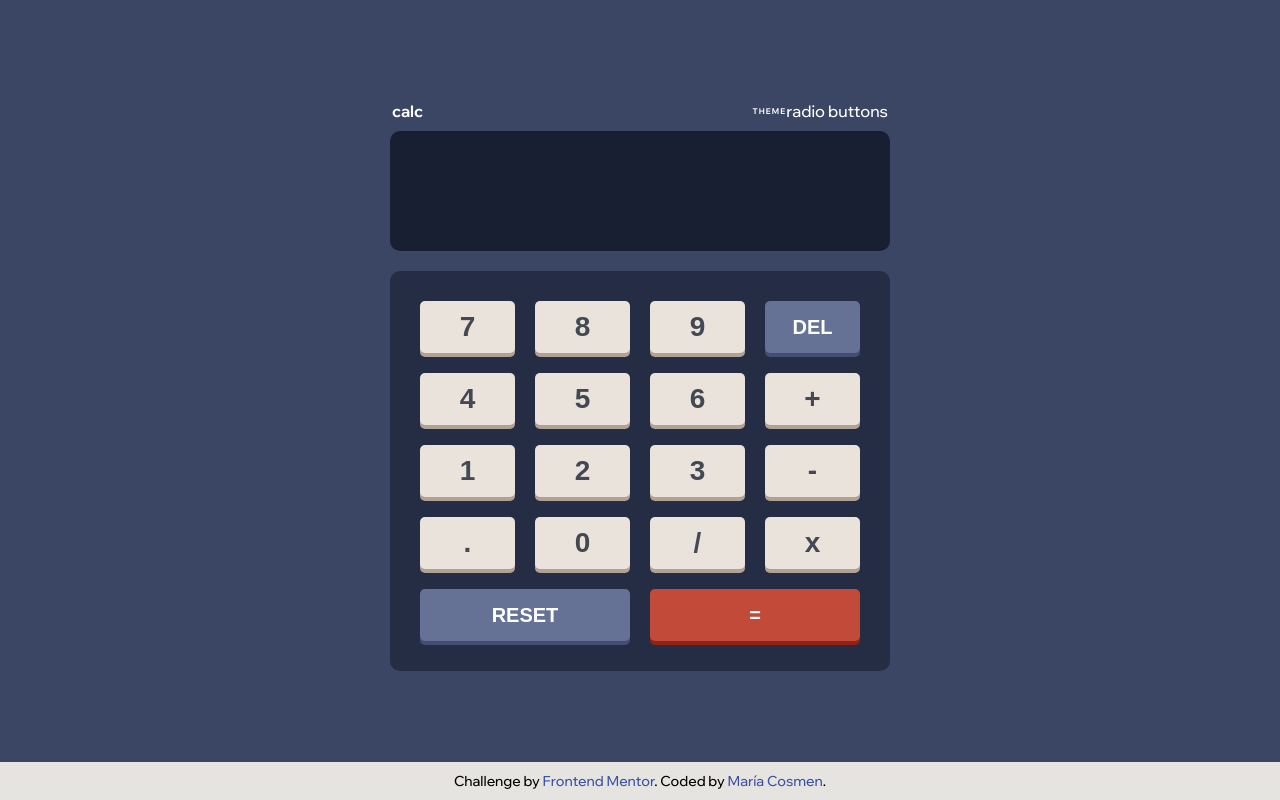
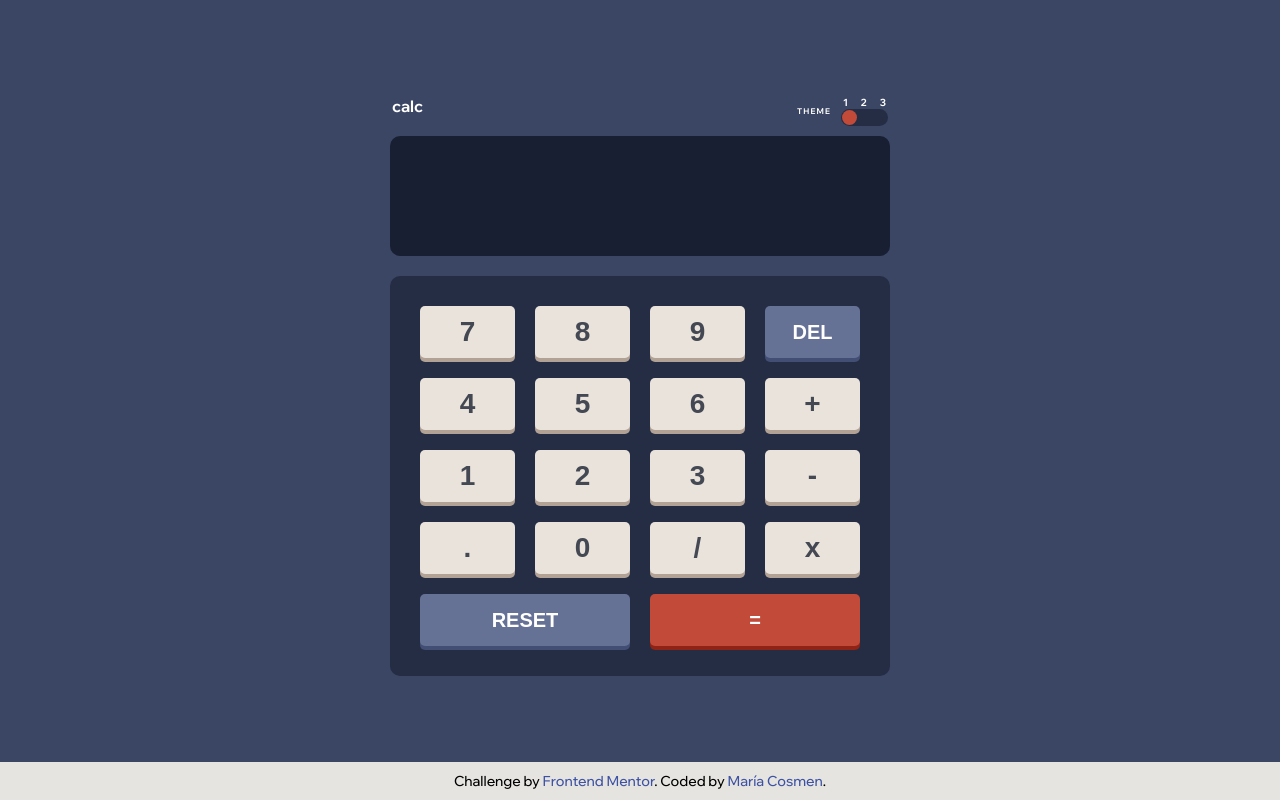
Before and after one commit to mcosme000/calculator-app, a website with bundled scripts: page index.html in a window 1280 px wide. Built offline with nearby package versions, Linux system fonts and the light colour scheme.

Commit message:
Create toggle element and switch between themes

```diff
--- a/index.html
+++ b/index.html
@@ -14,7 +14,18 @@
           <h4>calc</h4>
           <div class="theme-selector">
             <p class="theme">THEME</p>
-            <p>radio buttons</p>
+            <div class="toggle">
+              <div class="labels">
+                <p>1</p>
+                <p>2</p>
+                <p>3</p>
+              </div>
+              <div class="radio-buttons">
+                <input type="radio" name="toggle" id="dark" class="btn">
+                <input type="radio" name="toggle" id="light" class="btn">
+                <input type="radio" name="toggle" id="neon" class="btn">
+            </div>
+            </div>
           </div>
         </div>
         <div class="screen padding">
--- a/src/themes.js
+++ b/src/themes.js
@@ -1,3 +1,22 @@
 export function handleThemes() {
-  console.log("Hello from themes!!!!")
+  let inputs = document.querySelectorAll("input");
+  const body = document.querySelector("body");
+  inputs = [...inputs]
+
+  function changeStyle(input) {
+    console.log(`Selected input: ${input.id}`)
+    console.log('Changing the styles!!')
+    body.className = '';
+    body.classList.add(`${input.id}-theme`)
+  }
+
+
+  inputs.forEach(input => {
+    input.addEventListener('click', () => {
+      input.style.opacity = '1';
+      changeStyle(input);
+      const different = inputs.filter(item => item !== input)
+      different.forEach(diff => diff.style.opacity = '0')
+    })
+  })
 }
--- a/styles.scss
+++ b/styles.scss
@@ -3,6 +3,7 @@
 @import './styles/screen';
 @import './styles/calculator';
 @import './styles/attribution';
+@import './styles/toggle';
 
 // google fonts
 @import url('https://fonts.googleapis.com/css2?family=Wix+Madefor+Display:wght@500;600;700&display=swap');
--- a/styles/calculator.scss
+++ b/styles/calculator.scss
@@ -45,6 +45,13 @@ button {
   .top-section {
     color: var(--gray);
   }
+
+  .radio-buttons {
+    background: var(--light-calculator);
+    input {
+      background: var(--equal-light);
+    }
+  }
   .screen {
     background: var(--light-screen);
     color: var(--gray);
@@ -82,6 +89,12 @@ button {
   background: var(--dark-background);
   .top-section {
     color: var(--white);
+  }
+  .radio-buttons {
+    background: var(--dark-calculator);
+    input {
+      background: var(--equal-dark);
+    }
   }
   .screen {
     background: var(--dark-screen);
@@ -121,6 +134,12 @@ button {
   .top-section {
     color: var(--yellow);
   }
+  .radio-buttons {
+    background: var(--neon-calculator);
+    input {
+      background: var(--equal-neon);
+    }
+  }
   .screen {
     background: var(--neon-screen);
     color: var(--yellow);
--- /dev/null
+++ b/styles/toggle.scss
@@ -0,0 +1,34 @@
+.toggle {
+  margin-left: 10px;
+}
+
+.labels {
+  padding: 0px 2px;
+  display: flex;
+  justify-content: space-between;
+  font-size: 10px;
+  font-weight: bold;
+}
+
+.radio-buttons {
+  padding: 1px;
+  display: flex;
+  align-items: center;
+  border-radius: 50px;
+
+  input {
+    height: 15px;
+    width: 15px;
+    border-radius: 50px;
+    appearance: none;
+    background: #000;
+    opacity: 0;
+    &:hover {
+      cursor: pointer;
+    }
+  }
+}
+
+#dark {
+  opacity: 1;
+}
```
Also changed, not shown: styles.css, 1 other file.
